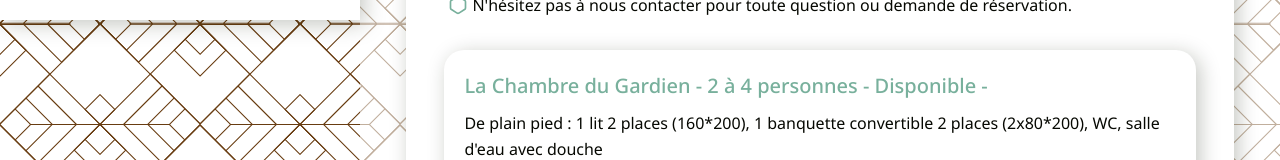
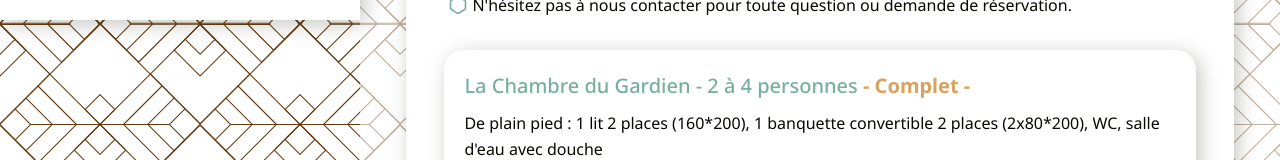
Before and after one commit to AmelieGHP/mariage, a React (Vite) app: page /hebergement in a window 1280 px wide. Shown: the part 780-940 px from the top of the page. Built offline with nearby package versions, Linux system fonts and the light colour scheme.

Commit message:
Update Hebergement.jsx

```diff
--- a/src/pages/Hebergement.jsx
+++ b/src/pages/Hebergement.jsx
@@ -88,7 +88,7 @@
           </p>
         </div>
         <div className="textContainer innerBox">
-          <h4>La Chambre du Gardien - 2 à 4 personnes - Disponible -</h4>
+          <h4>La Chambre du Gardien - 2 à 4 personnes <span>- Complet -</span></h4>
           <p>
             De plain pied : 1 lit 2 places (160*200), 1 banquette convertible 2
             places (2x80*200), WC, salle d'eau avec douche{" "}
```
